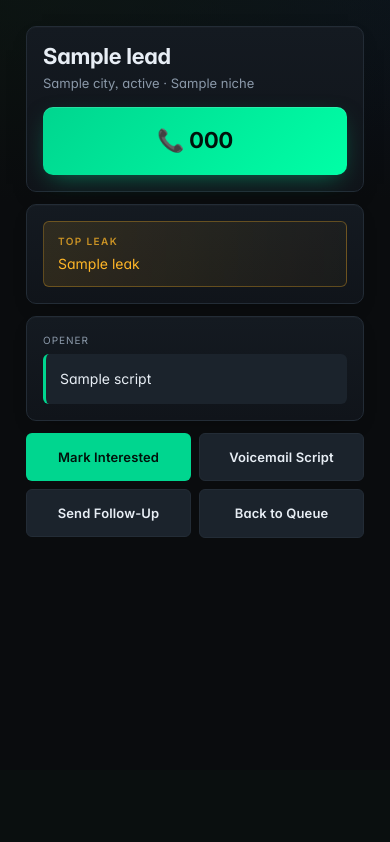
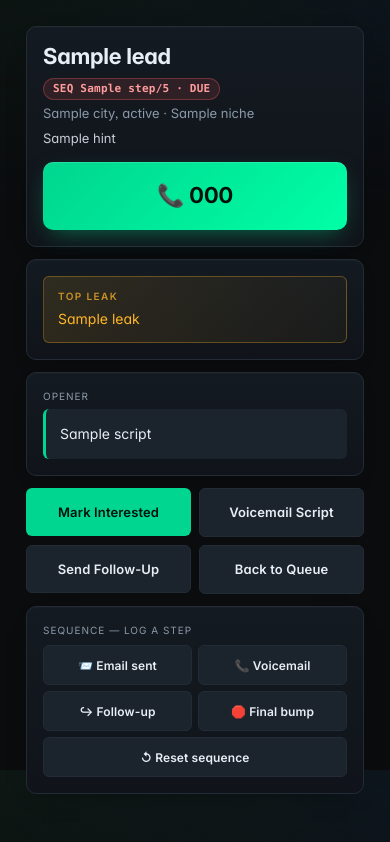
Before and after one commit to jaystay-bot/MARKO, a Flask app: template templates/mobile_call.html in a window 390 px wide. Shown: the part 74-916 px from the top of the page. Before the commit the page ends 612 px from the top, so only its background shows below. Run offline with Flask 3, Linux system fonts and the light colour scheme; the template is opened without the code that fills it: most values are stand-ins (such as "Sample title", 1, 10 or a date in 2020).

Commit message:
N266 + N267: perf budget + sequence engine on mobile call mode
N266 — playwright_smoke #33-34: lock perf budget so future lanes can't
quietly regress the new UI. FCP must be < 1500ms, transfer < 400KB.
Localhost baseline at landing was ~172ms FCP / ~247KB, so the budgets
give ~7-8x FCP headroom and ~1.6x transfer headroom. The pre-existing
#32 (FCP < 5000ms) stays as a loose safety net.

N267 — mobile_call.html now mirrors the desktop Call First card's
sequence wiring:
- dashboard.mobile_lead() passes sequence_state via marko_sequence.state_for
- _layout.html ships .seq-pill (.due/.wait/.done/.new) + .seq-actions CSS
  so /m/lead/<id>, /leak, /mockup, /pitch all get it
- mobile_call.html renders the SEQ pill next to the business name and
  a "SEQUENCE — LOG A STEP" panel with 5 buttons posting to the
  existing /lead/<id>/sequence/<event> routes (email_sent, voicemail,
  followup_sent, final_bump_sent, reset)
- All pre-existing markers preserved: TOP LEAK section, tap-to-dial
  anchor, 4-button outcome row, min-height:60px / min-height:48px

Verify
- py_compile 8 modules: OK
- smoke_test: 249/249 passed
- playwright_smoke: 36/36 passed (FCP 172ms, transfer 247KB; both
  under new N266 budgets)
- vercel build --yes: status ok

Co-Authored-By: Claude Opus 4.7 (1M context) <noreply@anthropic.com>

```diff
--- a/dashboard.py
+++ b/dashboard.py
@@ -53,8 +53,9 @@ LOG_FILE = os.path.join(BASE_DIR, "marko_log.json")
 
 
 def load_json(filepath):
-    with open(filepath, "r") as f:
-        return json.load(f)
+    # N271: route through the storage abstraction so local + kv backends
+    # both work without changing every call site in this file.
+    return commands.load_json(filepath)
 
 
 @app.route("/")
@@ -534,6 +535,39 @@ def sequence_send_all_pending():
         if len(result["errors"]) > 1:
             msg += f" (+{len(result['errors']) - 1} more)"
     return redirect(url_for("index", message=msg))
+
+
+
+
+@app.route("/lead/<lead_id>/timeline")
+def lead_timeline_view(lead_id):
+    """N197: full event timeline for one lead."""
+    lead = commands.find_lead(lead_id) if hasattr(commands, "find_lead") else None
+    if lead is None:
+        # Fall back to manual lookup if find_lead helper isn't there.
+        leads = load_json(LEADS_FILE).get("leads", [])
+        lead = next((l for l in leads if l.get("id") == lead_id), None)
+    if lead is None:
+        return render_template("lead_timeline.html", lead=None, events=[],
+                               lead_id=lead_id), 404
+    events = commands.lead_timeline(lead_id)
+    return render_template("lead_timeline.html",
+                           lead=lead, events=events, lead_id=lead_id)
+
+
+@app.route("/recap")
+def recap_view():
+    """N197: daily activity recap. ?date=YYYY-MM-DD for historical, default today."""
+    date_str = request.args.get("date") or None
+    recap = commands.daily_recap(date_str)
+    return render_template("recap.html", recap=recap)
+
+
+@app.route("/api/recap")
+def api_recap():
+    """N197: JSON daily recap. ?date=YYYY-MM-DD optional."""
+    date_str = request.args.get("date") or None
+    return jsonify(commands.daily_recap(date_str))
 
 
 @app.route("/api/compliance")
@@ -1047,9 +1081,14 @@ def mobile_lead(lead_id):
             top = bucket[0]
             break
     script = marko_intel.generate_script(lead, sender_name=_sender_name())
+    # N267: surface the same sequence state the desktop Call First cards
+    # show, so mobile call mode has parity. Pure read — no mutation.
+    import marko_sequence
+    sequence_state = marko_sequence.state_for(lead)
     return render_template("mobile_call.html",
                            lead=lead, lead_id=lead_id,
                            top_leak=top, script=script,
+                           sequence_state=sequence_state,
                            page_title=f"Call — {lead.get('name', lead_id)}")
 
 
--- a/templates/_layout.html
+++ b/templates/_layout.html
@@ -103,6 +103,17 @@
   .mk-cta-phone{background:#fff;color:#0e7c5a;border:2px solid #0e7c5a;font-size:13px}
   .mk-feat{font-size:12px;color:#444;margin:4px 0 8px;padding-left:4px}
   .mk-foot{font-size:10px;color:#999;text-align:center;margin-top:14px;border-top:1px solid #eee;padding-top:8px}
+  /* Sequence pill + log buttons — shared with desktop Call First cards */
+  .seq-pill{display:inline-flex;align-items:center;padding:2px 9px;border-radius:999px;
+            font-size:11px;font-weight:600;letter-spacing:0.02em;line-height:1.5;
+            font-family:ui-monospace,Menlo,monospace}
+  .seq-pill.due{background:rgba(255,92,92,0.12);color:#ff9c9c;border:1px solid rgba(255,92,92,0.3)}
+  .seq-pill.wait{background:var(--panel2);color:var(--muted);border:1px solid var(--border)}
+  .seq-pill.done{background:rgba(74,222,128,0.12);color:#4ade80;border:1px solid rgba(74,222,128,0.3)}
+  .seq-pill.new{background:var(--panel2);color:var(--muted);border:1px dashed var(--border)}
+  .seq-actions{display:grid;grid-template-columns:1fr 1fr;gap:6px;margin-top:8px}
+  .seq-actions form{margin:0}
+  .seq-actions .btn{width:100%;min-height:40px;font-size:12px;display:flex;align-items:center;justify-content:center;gap:4px}
   /* Mobile call mode — one-thumb operator panel */
   .m-page{max-width:480px;margin:0 auto;padding:14px;padding-bottom:24px}
   .m-card{background:linear-gradient(180deg,var(--panel) 0%,var(--bg-elev) 100%);
--- a/templates/mobile_call.html
+++ b/templates/mobile_call.html
@@ -2,11 +2,24 @@
 {% block content %}
 <div class="m-page">
   <div class="m-card">
-    <div class="m-name">{{ lead.name|truncate(40) }}</div>
+    <div style="display:flex;align-items:center;gap:8px;flex-wrap:wrap;margin-bottom:4px;">
+      <div class="m-name" style="flex:1 1 auto;">{{ lead.name|truncate(40) }}</div>
+      {% if sequence_state %}
+        {% set _s = sequence_state %}
+        {% if _s.done %}<span class="seq-pill done" title="sequence complete">SEQ ✓</span>
+        {% elif _s.step == 0 %}<span class="seq-pill new" title="not in sequence yet">SEQ 0</span>
+        {% elif _s.due %}<span class="seq-pill due" title="{{ _s.hint }} ({{ _s.eta or 'now' }})">SEQ {{ _s.step }}/5 · DUE{% if _s.overdue_minutes %} {{ _s.eta }}{% endif %}</span>
+        {% else %}<span class="seq-pill wait" title="{{ _s.hint }}">SEQ {{ _s.step }}/5 · {{ _s.eta }}</span>
+        {% endif %}
+      {% endif %}
+    </div>
     <div class="m-sub">
       {% if lead.city %}{{ lead.city }}{% if lead.state %}, {{ lead.state }}{% endif %}{% endif %}
       {% if lead.niche %} · {{ lead.niche }}{% endif %}
     </div>
+    {% if sequence_state and not sequence_state.done and sequence_state.hint %}
+      <div class="m-sub" style="margin-top:6px;color:var(--text);opacity:0.85;">{{ sequence_state.hint }}</div>
+    {% endif %}
     {% if lead.phone %}
       <a class="m-tel" href="tel:{{ lead.phone }}">📞 {{ lead.phone }}</a>
     {% else %}
@@ -40,5 +53,16 @@
     </form>
     <a class="btn muted" href="/">Back to Queue</a>
   </div>
+
+  <div class="m-card" style="margin-top:12px;">
+    <div style="color:var(--muted);font-size:10px;letter-spacing:0.1em;text-transform:uppercase;margin-bottom:8px;">SEQUENCE — LOG A STEP</div>
+    <div class="seq-actions">
+      <form action="/lead/{{ lead.id }}/sequence/email_sent" method="post"><button class="btn muted" type="submit">📨 Email sent</button></form>
+      <form action="/lead/{{ lead.id }}/sequence/voicemail" method="post"><button class="btn muted" type="submit">📞 Voicemail</button></form>
+      <form action="/lead/{{ lead.id }}/sequence/followup_sent" method="post"><button class="btn muted" type="submit">↪ Follow-up</button></form>
+      <form action="/lead/{{ lead.id }}/sequence/final_bump_sent" method="post"><button class="btn muted" type="submit">🛑 Final bump</button></form>
+      <form action="/lead/{{ lead.id }}/sequence/reset" method="post" style="grid-column:1 / -1;"><button class="btn muted" type="submit">↺ Reset sequence</button></form>
+    </div>
+  </div>
 </div>
 {% endblock %}
```
Also changed, not shown: playwright_smoke.py (+16 -0 lines).
